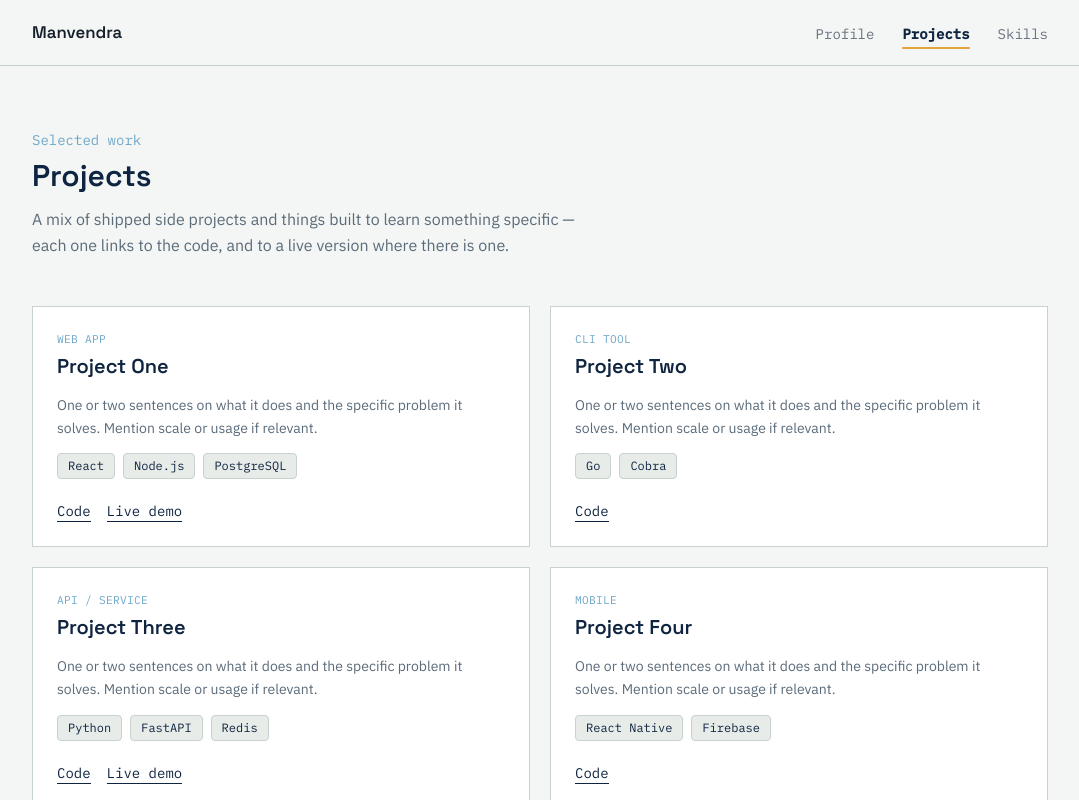
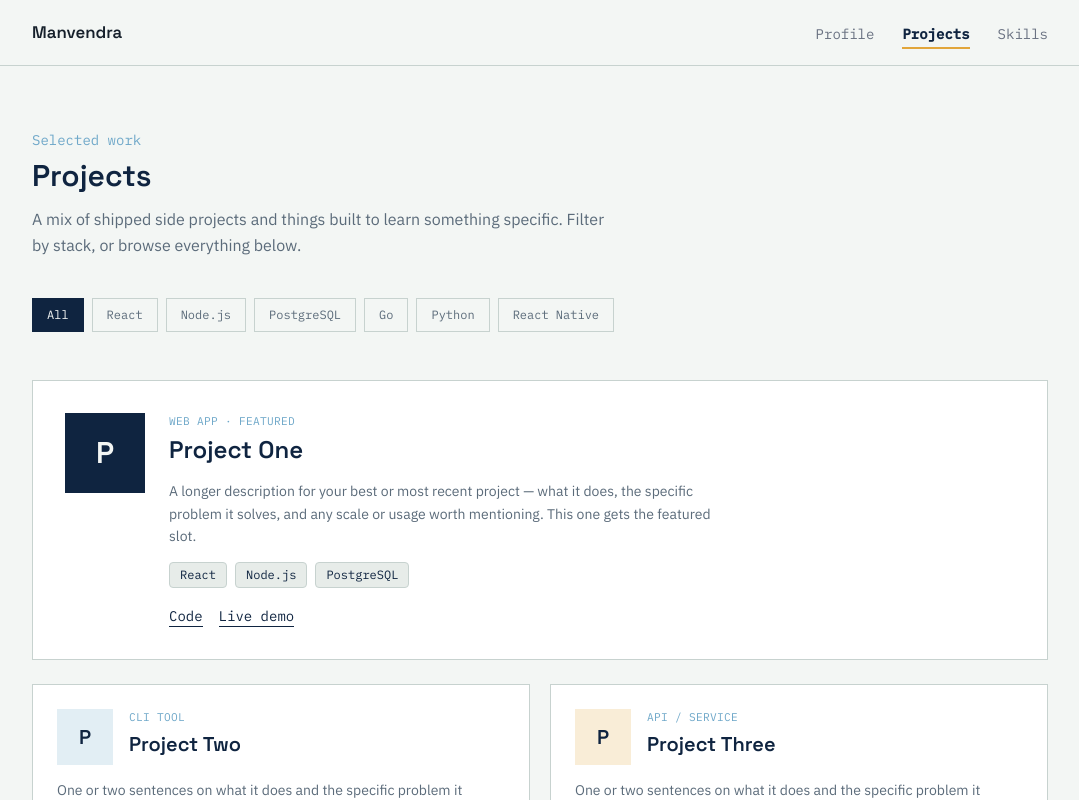
Before and after one commit to dev-manvendra/Portfolio, a React app: page /projects in a window 1280 px wide. Shown: the top 800 px of the page, without its empty margins (100-1179 px from the left). Built offline with nearby package versions, Linux system fonts and the light colour scheme; the HTML template or start-up script is replaced by a standard one.

Commit message:
feat: enhance Projects component with filtering and featured project display

```diff
--- a/src/Components/Projects.jsx
+++ b/src/Components/Projects.jsx
@@ -1,12 +1,13 @@
-// import Nav from "./Nav";
+import { useMemo, useState } from "react";
 
-// Edit this array — one object per project.
+// Edit this array — one object per project. The first one gets the featured
+// treatment. "stack" also powers the filter chips above the grid.
 const PROJECTS_DATA = [
   {
     category: "WEB APP",
     title: "Project One",
     description:
-      "One or two sentences on what it does and the specific problem it solves. Mention scale or usage if relevant.",
+      "A longer description for your best or most recent project — what it does, the specific problem it solves, and any scale or usage worth mentioning. This one gets the featured slot.",
     stack: ["React", "Node.js", "PostgreSQL"],
     code: "https://github.com/yourhandle/project-one",
     demo: "https://project-one.example.com",
@@ -15,8 +16,8 @@ const PROJECTS_DATA = [
     category: "CLI TOOL",
     title: "Project Two",
     description:
-      "One or two sentences on what it does and the specific problem it solves. Mention scale or usage if relevant.",
-    stack: ["Go", "Cobra"],
+      "One or two sentences on what it does and the specific problem it solves.",
+    stack: ["Go"],
     code: "https://github.com/yourhandle/project-two",
     demo: null,
   },
@@ -24,8 +25,8 @@ const PROJECTS_DATA = [
     category: "API / SERVICE",
     title: "Project Three",
     description:
-      "One or two sentences on what it does and the specific problem it solves. Mention scale or usage if relevant.",
-    stack: ["Python", "FastAPI", "Redis"],
+      "One or two sentences on what it does and the specific problem it solves.",
+    stack: ["Python", "PostgreSQL"],
     code: "https://github.com/yourhandle/project-three",
     demo: "https://project-three.example.com",
   },
@@ -33,17 +34,47 @@ const PROJECTS_DATA = [
     category: "MOBILE",
     title: "Project Four",
     description:
-      "One or two sentences on what it does and the specific problem it solves. Mention scale or usage if relevant.",
-    stack: ["React Native", "Firebase"],
+      "One or two sentences on what it does and the specific problem it solves.",
+    stack: ["React Native"],
     code: "https://github.com/yourhandle/project-four",
     demo: null,
   },
 ];
 
+// Cycles through these for the monogram tiles, keyed by index.
+const MONOGRAM_STYLES = [
+  "bg-navy-deep text-paper",
+  "bg-line-cyan/20 text-navy-deep",
+  "bg-signal/20 text-navy-deep",
+];
+
+function Monogram({ title, index, size = "h-14 w-14 text-xl" }) {
+  return (
+    <div
+      className={`flex ${size} shrink-0 items-center justify-center font-display font-semibold ${MONOGRAM_STYLES[index % MONOGRAM_STYLES.length]}`}
+    >
+      {title.charAt(0)}
+    </div>
+  );
+}
+
 export default function Projects() {
+  const [activeTag, setActiveTag] = useState("All");
+
+  const tags = useMemo(() => {
+    const unique = new Set(PROJECTS_DATA.flatMap((p) => p.stack));
+    return ["All", ...unique];
+  }, []);
+
+  const [featured, ...rest] = PROJECTS_DATA;
+  const filteredRest =
+    activeTag === "All"
+      ? rest
+      : rest.filter((p) => p.stack.includes(activeTag));
+  const showFeatured = activeTag === "All" || featured.stack.includes(activeTag);
+
   return (
     <div className="min-h-screen bg-paper text-ink font-body">
-      {/* <Nav /> */}
 
       <main className="mx-auto max-w-page px-8 pb-24">
         <section className="pt-16">
@@ -51,18 +82,82 @@ export default function Projects() {
           <h1 className="mb-3 font-display text-3xl font-semibold text-navy-deep">
             Projects
           </h1>
-          <p className="mb-12 max-w-[60ch] leading-relaxed text-muted">
+          <p className="mb-10 max-w-[60ch] leading-relaxed text-muted">
             A mix of shipped side projects and things built to learn something
-            specific — each one links to the code, and to a live version where
-            there is one.
+            specific. Filter by stack, or browse everything below.
           </p>
 
+          <div className="mb-12 flex flex-wrap gap-2">
+            {tags.map((tag) => (
+              <button
+                key={tag}
+                type="button"
+                onClick={() => setActiveTag(tag)}
+                className={`font-mono text-xs px-3.5 py-2 border transition-colors ${
+                  activeTag === tag
+                    ? "border-navy-deep bg-navy-deep text-paper"
+                    : "border-line text-muted hover:border-navy-deep hover:text-navy-deep"
+                }`}
+              >
+                {tag}
+              </button>
+            ))}
+          </div>
+
+          {/* Featured project */}
+          {showFeatured && (
+            <article className="mb-6 flex flex-col gap-6 border border-line bg-white p-8 md:flex-row md:items-start">
+              <Monogram title={featured.title} index={0} size="h-20 w-20 text-3xl" />
+              <div className="flex flex-1 flex-col gap-3.5">
+                <div className="flex flex-wrap items-center justify-between gap-2">
+                  <div>
+                    <p className="font-mono text-[0.7rem] tracking-wide text-line-cyan">
+                      {featured.category} · FEATURED
+                    </p>
+                    <h2 className="mt-1 font-display text-2xl font-semibold text-navy-deep">
+                      {featured.title}
+                    </h2>
+                  </div>
+                </div>
+                <p className="max-w-[65ch] text-sm leading-relaxed text-muted">
+                  {featured.description}
+                </p>
+                <div className="flex flex-wrap gap-2">
+                  {featured.stack.map((tech) => (
+                    <span key={tech} className="tag-chip">
+                      {tech}
+                    </span>
+                  ))}
+                </div>
+                <div className="flex gap-4 pt-1">
+                  <a
+                    href={featured.code}
+                    className="border-b border-navy-deep font-mono text-sm text-navy-deep hover:border-line-cyan hover:text-line-cyan"
+                  >
+                    Code
+                  </a>
+                  {featured.demo && (
+                    <a
+                      href={featured.demo}
+                      className="border-b border-navy-deep font-mono text-sm text-navy-deep hover:border-line-cyan hover:text-line-cyan"
+                    >
+                      Live demo
+                    </a>
+                  )}
+                </div>
+              </div>
+            </article>
+          )}
+
+          {/* Rest of the projects */}
           <div className="grid grid-cols-1 gap-5 md:grid-cols-2">
-            {PROJECTS_DATA.map((project) => (
+            {filteredRest.map((project, i) => (
               <article
                 key={project.title}
                 className="flex flex-col gap-3.5 border border-line bg-white p-6 transition-colors hover:border-line-cyan"
               >
+                <div className="flex items-start gap-4">
+                  <Monogram title={project.title} index={i + 1} />
                   <div>
                     <p className="font-mono text-[0.7rem] tracking-wide text-line-cyan">
                       {project.category}
@@ -70,6 +165,7 @@ export default function Projects() {
                     <h2 className="mt-1 font-display text-xl font-semibold text-navy-deep">
                       {project.title}
                     </h2>
+                  </div>
                 </div>
 
                 <p className="text-sm leading-relaxed text-muted">
@@ -103,6 +199,12 @@ export default function Projects() {
               </article>
             ))}
           </div>
+
+          {!showFeatured && filteredRest.length === 0 && (
+            <p className="py-16 text-center font-mono text-sm text-muted">
+              Nothing tagged "{activeTag}" yet.
+            </p>
+          )}
         </section>
       </main>
     </div>
```
Lines whose indentation alone changed are shown as unchanged.
